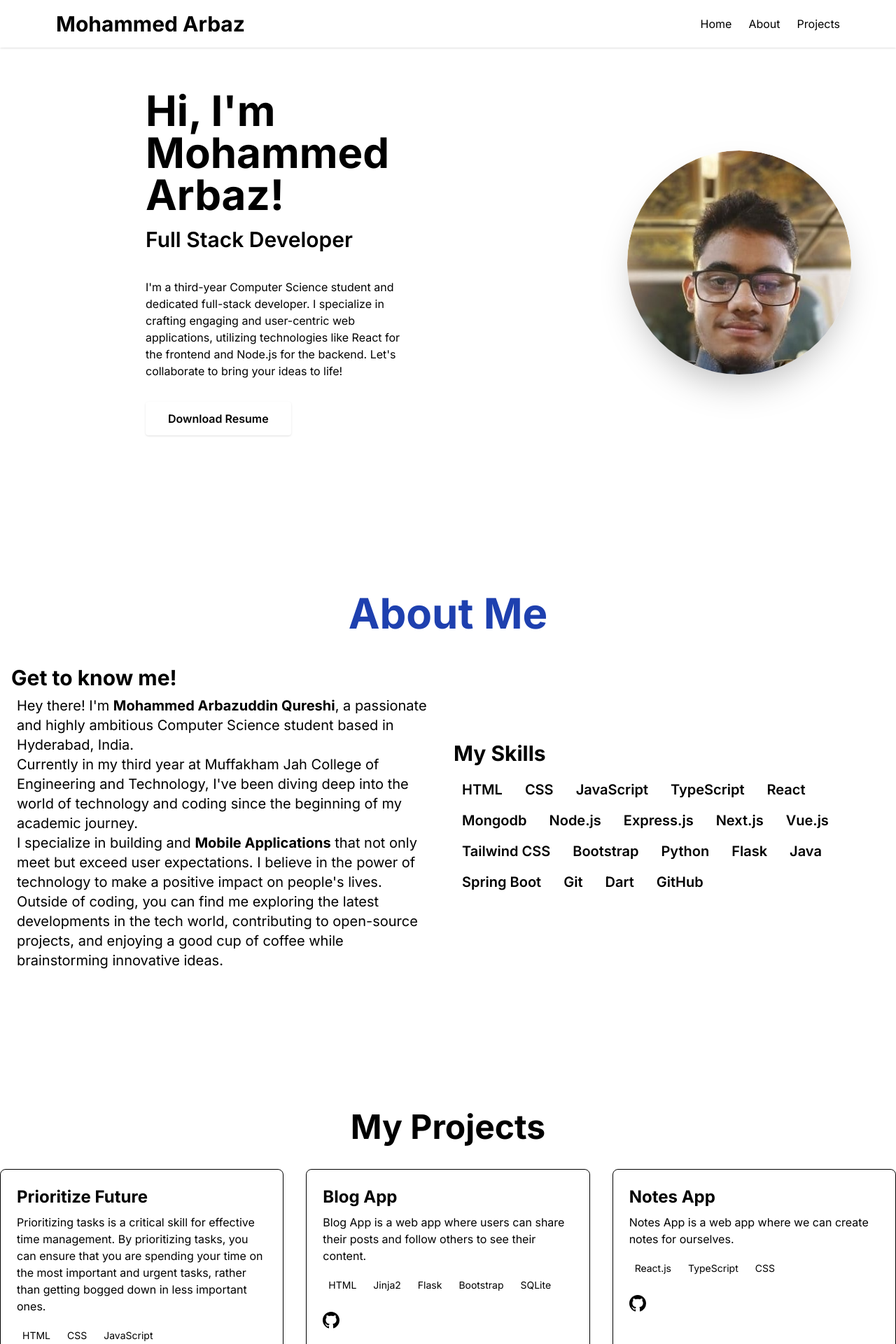
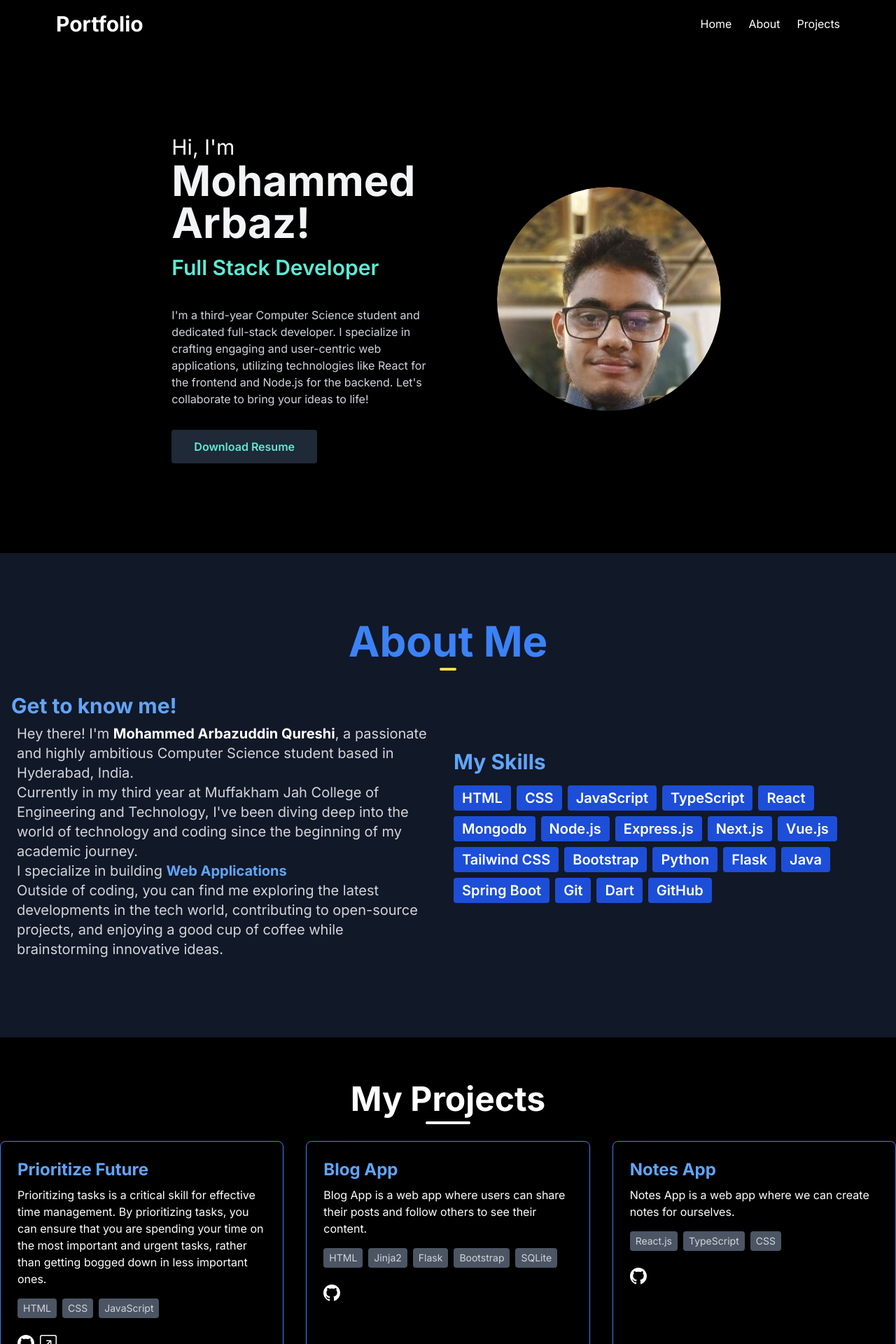
Before and after one commit to mohammedarbaz119/portfolio, a Next.js app: page / in a window 1280 px wide. Shown: the top 1920 px of the page at 70% size. Built offline with nearby package versions, Linux system fonts and the light colour scheme.

Commit message:
changes34

```diff
--- a/app/Components/About.tsx
+++ b/app/Components/About.tsx
@@ -1,81 +1,3 @@
-// const skills = [
-//   { skill: "HTML" },
-//   { skill: "CSS" },
-//   { skill: "JavaScript" },
-//   { skill: "TypeScript" },
-//   { skill: "React" },
-//   { skill: "Mongodb" },
-//   { skill: "Node.js" },
-//   { skill: "Express.js" },
-//   { skill: "Next.js" },
-//   { skill: "Vue.js" },
-//   { skill: "Tailwind CSS" },
-//   { skill: "Bootstrap" },
-//   { skill: "Python" },
-//   { skill: "Flask" },
-//   { skill: "Java" },
-//   { skill: "Spring Boot" },
-//   { skill: "Git" },
-//   { skill: "Dart" },
-//   { skill: "GitHub" },
-// ];
-
-// const AboutSection = () => {
-//   return (
-//     <section id="about" className="bg-teal-500 text-neutral-100">
-//       <div className="my-4 pb-4 md:py-8 md:pb-16 p-2">
-//         <h1 className="text-center font-bold text-2xl md:text-4xl">
-//           About Me
-//           <hr className="w-6 h-1 mx-auto my-2 bg-neutral-100 border-0 rounded"></hr>
-//         </h1>
-
-//         <div className="flex flex-col space-y-4 items-center justify-center md:space-x-4 md:space-y-0 md:p-4 md:flex-row md:text-left">
-//           <div className="md:w-full">
-//             <h1 className="text-center text-lg font-bold mb-2 md:text-left">
-//               Get to know me!
-//             </h1>
-//             <p className="mx-2 text-sm md:text-base">
-//               Hi, my name is{" "}
-//               <span className="font-bold">Mohammed Arbazuddin Qureshi</span>. I
-//               am a <span className="font-bold">highly ambitious</span> Computer
-//               Science student currently based in Hyderabad, India.
-//             </p>
-//             <p className="mx-2 text-sm md:text-base">
-//               I am currently in my third year of my Computer Science
-//               bachelor&#39;s degree at Muffakham Jah College of Engineering and
-//               Technology.
-//             </p>
-//             <p className="mx-2 text-sm md:text-base">
-//               I am passionate about building{" "}
-//               <span className="font-bold">Web Applications</span> and{" "}
-//               <span className="font-bold">Mobile Applications</span> that can
-//               help people in their day to day life. I am currently learning{" "}
-//               <span className="font-bold">Spring Boot</span> and{" "}
-//               <span className="font-bold"> Next.js</span>.
-//             </p>
-//           </div>
-//           <div className="text-center md:w-full md:text-left">
-//             <h1 className="text-lg font-bold mb-2 md:text-2xl">My Skills</h1>
-//             <div className="flex flex-wrap justify-center md:justify-start">
-//               {skills.map((item, idx) => {
-//                 return (
-//                   <p
-//                     key={idx}
-//                     className="bg-slate-700 px-3 py-1 mr-2 mt-2 text-neutral-100 rounded font-semibold text-sm md:text-base"
-//                   >
-//                     {item.skill}
-//                   </p>
-//                 );
-//               })}
-//             </div>
-//           </div>
-//         </div>
-//       </div>
-//     </section>
-//   );
-// };
-
-// export default AboutSection;
 "use client";
 import React from "react";
 import { motion } from "framer-motion";
@@ -103,79 +25,48 @@ const skills = [
 ];
 
 const AboutSection = () => {
-  const containerVariants = {
-    hidden: { opacity: 0 },
-    visible: { opacity: 1, transition: { delay: 0.5, duration: 1.5 } },
-  };
-
-  const itemVariants = {
-    hidden: { opacity: 0, y: -20 },
-    visible: {
-      opacity: 1,
-      y: 0,
-      transition: { duration: 0.8, ease: "easeOut" },
-    },
-  };
-
   return (
-    <motion.section
+    <section
       id="about"
       className="bg-gray-900 text-white py-8 md:py-16 lg:py-24"
-      variants={containerVariants}
-      initial="hidden"
-      animate="visible"
     >
       <div className="container mx-auto">
-        <h1 className="text-center font-bold text-4xl md:text-6xl mb-4 text-bllue">
+        <h1 className="text-center font-bold text-4xl md:text-6xl mb-4 text-blue-500">
           About Me
           <hr className="w-6 h-1 mx-auto my-2 bg-yellow-300 border-0 rounded"></hr>
         </h1>
 
-        <motion.div
-          className="flex flex-col space-y-4 items-center justify-center md:space-x-4 md:space-y-0 md:p-4 md:flex-row md:text-left"
-          variants={containerVariants}
-        >
-          <motion.div
-            className="md:w-1/2 text-lg md:text-2xl"
-            variants={itemVariants}
-          >
-            <h2 className="text-xl md:text-3xl font-bold mb-2 text-green-400">
+        <div className="flex flex-col space-y-4 items-center justify-center md:space-x-4 md:space-y-0 md:p-4 md:flex-row md:text-left">
+          <div className="md:w-1/2 text-lg md:text-2xl">
+            <h2 className="text-xl md:text-3xl font-bold mb-2 text-blue-400">
               Get to know me!
             </h2>
-            <p className="mx-2 text-lg md:text-xl text-pink-300">
+            <p className="mx-2 text-lg md:text-xl text-gray-300">
               Hey there! I&#39;m{" "}
-              <span className="font-bold text-yellow-300">
+              <span className="font-bold text-white">
                 Mohammed Arbazuddin Qureshi
               </span>
               , a passionate and highly ambitious Computer Science student based
               in Hyderabad, India.
             </p>
-            <p className="mx-2 text-lg md:text-xl text-pink-300">
+            <p className="mx-2 text-lg md:text-xl text-gray-300">
               Currently in my third year at Muffakham Jah College of Engineering
               and Technology, I&#39;ve been diving deep into the world of
               technology and coding since the beginning of my academic journey.
             </p>
-            <p className="mx-2 text-lg md:text-xl text-pink-300">
-              I specialize in building and{" "}
-              <span className="font-bold text-green-400">
-                Mobile Applications
-              </span>{" "}
-              that not only meet but exceed user expectations. I believe in the
-              power of technology to make a positive impact on people&#39;s
-              lives.
+            <p className="mx-2 text-lg md:text-xl text-gray-300">
+              I specialize in building{" "}
+              <span className="font-bold text-blue-400">Web Applications</span>
             </p>
-            <p className="mx-2 text-lg md:text-xl text-pink-300">
+            <p className="mx-2 text-lg md:text-xl text-gray-300">
               Outside of coding, you can find me exploring the latest
               developments in the tech world, contributing to open-source
               projects, and enjoying a good cup of coffee while brainstorming
               innovative ideas.
             </p>
-          </motion.div>
-          <motion.div
-            className="md:w-1/2 text-center md:text-left"
-            variants={itemVariants}
-          >
-            <h2 className="text-xl md:text-3xl font-bold mb-2 text-green-400">
+          </div>
+          <div className="md:w-1/2 text-center md:text-left">
+            <h2 className="text-xl md:text-3xl font-bold mb-2 text-blue-400">
               My Skills
             </h2>
             <div className="flex flex-wrap justify-center md:justify-start">
@@ -188,10 +79,10 @@ const AboutSection = () => {
                 </p>
               ))}
             </div>
-          </motion.div>
-        </motion.div>
+          </div>
+        </div>
       </div>
-    </motion.section>
+    </section>
   );
 };
 
--- a/app/Components/Hero.tsx
+++ b/app/Components/Hero.tsx
@@ -29,9 +29,9 @@ const Hero = () => {
   }, [controls]);
 
   return (
-    <section className="text-white bg-black py-8 sm:py-16 lg:py-24">
+    <section className="text-white bg-black py-8 sm:py-16 lg:py-24 mt-16">
       <div
-        className="container mx-auto flex flex-col-reverse sm:flex-row
+        className="container mx-auto flex flex-col-reverse sm:flex-row sm:w-2/3
        items-center justify-center"
       >
         <motion.div
@@ -40,8 +40,9 @@ const Hero = () => {
           transition={{ duration: 0.8 }}
           className="sm:w-full sm:max-w-md sm:pr-8 order-2 sm:order-1 sm:mx-auto sm:p-8 text-center sm:text-left"
         >
-          <h2 className="text-4xl sm:text-5xl lg:text-6xl font-bold mb-4 text-gray-100">
-            Hi, I&#39;m Mohammed Arbaz!
+          <h2 className="text-3xl"> Hi, I&#39;m</h2>
+          <h2 className="text-3xl sm:text-4xl lg:text-6xl font-bold mb-4 text-gray-100">
+            Mohammed Arbaz!
           </h2>
           <motion.h4
             className="text-2xl sm:text-3xl font-semibold mb-6 sm:mb-8 min-h-full text-teal-300 overflow-hidden whitespace-nowrap inline-block"
@@ -50,7 +51,7 @@ const Hero = () => {
           >
             {show}
           </motion.h4>
-          <p className="text-sm sm:text-base text-gray-300 mb-6 sm:mb-8">
+          <p className="text-sm text-center sm:text-left  mx-2 sm:mx-auto sm:text-base text-gray-300 mb-6 sm:mb-8">
             I&#39;m a third-year Computer Science student and dedicated
             full-stack developer. I specialize in crafting engaging and
             user-centric web applications, utilizing technologies like React for
@@ -73,7 +74,7 @@ const Hero = () => {
           transition={{ duration: 0.8 }}
           className="sm:w-full sm:max-w-md order-1 sm:order-2 flex items-center justify-center mb-8 sm:mb-0 sm:ml-8"
         >
-          <div className="relative rounded-full overflow-hidden w-40 h-40 sm:w-80 sm:h-80 shadow-2xl">
+          <div className="relative rounded-full overflow-hidden w-40 h-40 sm:w-80 sm:h-80 ">
             <Image
               src="/profile1.jpeg"
               alt=""
--- a/app/Components/NavBar.tsx
+++ b/app/Components/NavBar.tsx
@@ -132,7 +132,7 @@ const items: NavbarItem[] = [
   },
 ];
 
-const name: string = "Mohammed Arbaz";
+const name: string = "Portfolio";
 
 export default function NavBar() {
   const pathname = usePathname();
--- a/app/Components/Projects.tsx
+++ b/app/Components/Projects.tsx
@@ -210,43 +210,20 @@ const projects: ProjectDescription[] = [
 ];
 
 const Projects = () => {
-  const containerVariants = {
-    hidden: { opacity: 0 },
-    visible: { opacity: 1, transition: { delay: 0.5, duration: 1.5 } },
-  };
-
-  const itemVariants = {
-    hidden: { opacity: 0, y: -20 },
-    visible: {
-      opacity: 1,
-      y: 0,
-      transition: { duration: 0.8, ease: "easeOut" },
-    },
-  };
+  const textColor = "text-blue-400";
 
   return (
-    <motion.section
-      id="projects"
-      className="bg-black text-white py-8 md:py-16 relative"
-      variants={containerVariants}
-      initial="hidden"
-      animate="visible"
-    >
-      <div className="container mx-auto relative z-10">
-        <h1 className="my-6 text-center font-bold text-4xl md:text-5xl text-white relative z-10">
+    <section id="projects" className="bg-black text-white py-8 md:py-10">
+      <div className="container mx-auto">
+        <h1 className="my-6 text-center font-bold text-4xl md:text-5xl text-white">
           My Projects
           <hr className="w-16 h-1 mx-auto my-2 bg-white border-0 rounded"></hr>
         </h1>
 
         <div className="grid grid-cols-1 md:grid-cols-2 lg:grid-cols-3 gap-8">
           {projects.map((project, idx) => (
-            <motion.div
-              key={idx}
-              className="bg-gray-800 rounded-lg p-6 relative z-10"
-              variants={itemVariants}
-            >
-              <div className="border border-blue-500 rounded-lg absolute inset-0 -z-1"></div>
-              <h1 className="text-xl md:text-2xl font-bold mb-2">
+            <div key={idx} className={`rounded-lg p-6 border border-blue-500`}>
+              <h1 className={`text-xl md:text-2xl font-bold mb-2 ${textColor}`}>
                 {project.name}
               </h1>
               <p className="text-base leading-6 mb-4">{project.description}</p>
@@ -265,7 +242,7 @@ const Projects = () => {
                   href={project.github}
                   target="_blank"
                   rel="noopener noreferrer"
-                  className="text-white hover:text-gray-300"
+                  className={`text-white hover:text-gray-300 ${textColor}`}
                 >
                   <BsGithub size={24} />
                 </a>
@@ -274,17 +251,17 @@ const Projects = () => {
                     href={project.link}
                     target="_blank"
                     rel="noopener noreferrer"
-                    className="text-white hover:text-gray-300"
+                    className={`text-white hover:text-gray-300 ${textColor}`}
                   >
                     <BsArrowUpRightSquare size={24} />
                   </a>
                 )}
               </div>
-            </motion.div>
+            </div>
           ))}
         </div>
       </div>
-    </motion.section>
+    </section>
   );
 };
 
--- a/tailwind.config.js
+++ b/tailwind.config.js
@@ -6,9 +6,7 @@ module.exports = {
     './app/**/*.{js,ts,jsx,tsx,mdx}',
   ],
   theme: {
-    colors: {
-'bllue':'#1e40af'
-    },
+
     extend: {
       keyframes: {
         'slide-up': {
```
Also changed, not shown: app/Components/Footer.tsx (+14 -10 lines).
